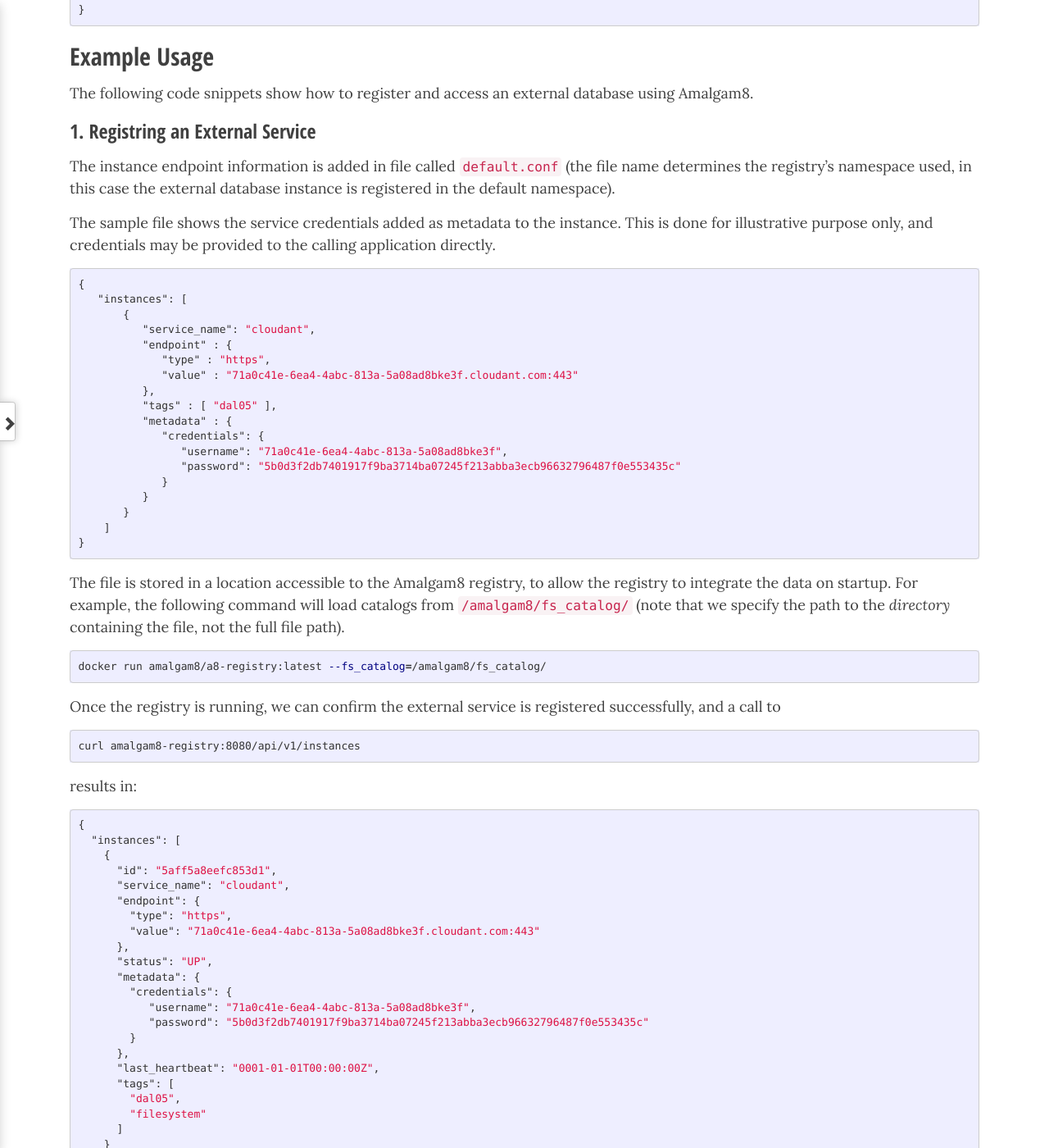
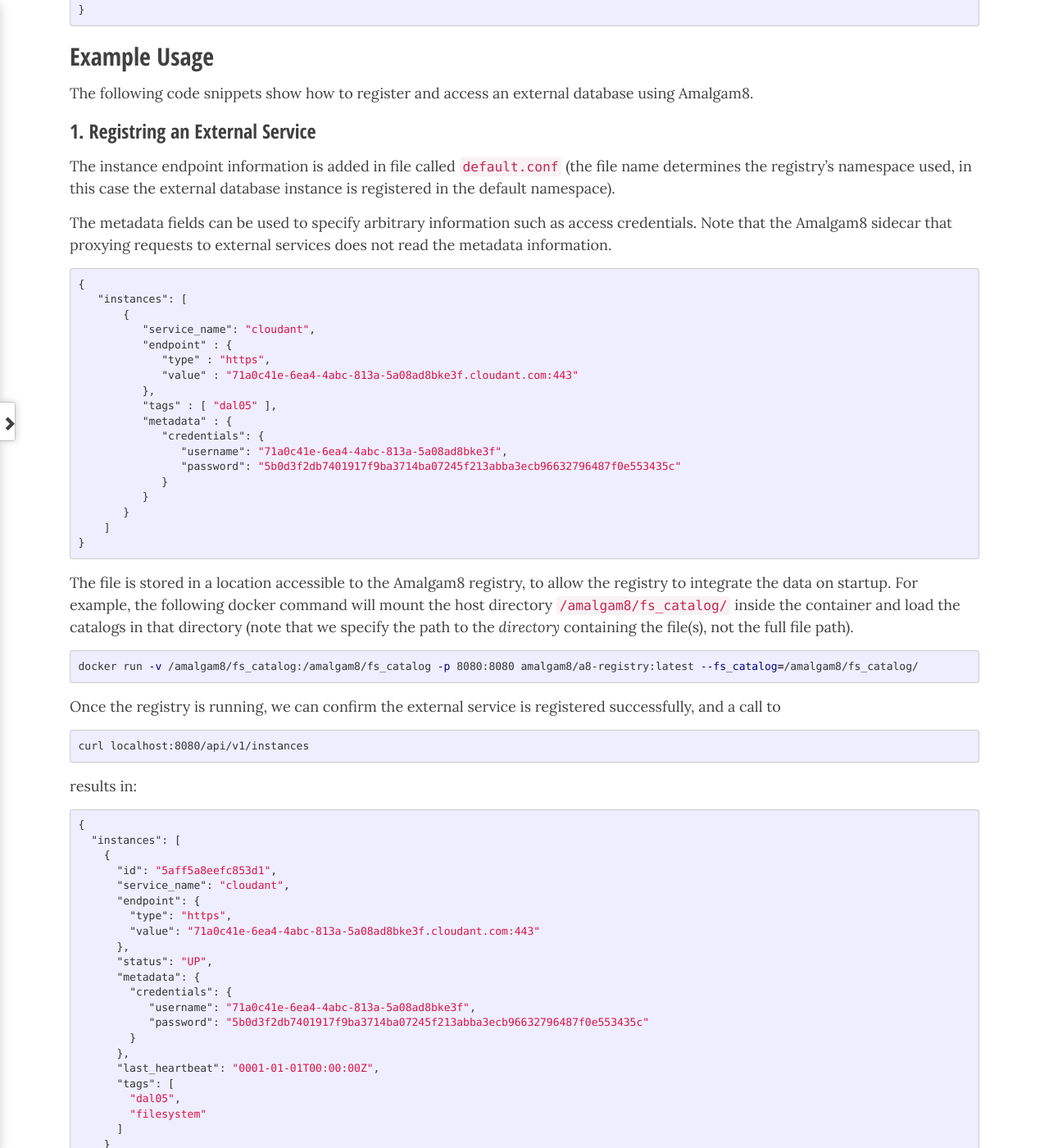
Before and after one commit to amalgam8/amalgam8.github.io, a Jekyll site: the page built from _docs/2-controlplane/2-registry/file-catalog.md, in a window 1280 px wide and 1400 px high, scrolled down 1144 px. Shown: the whole window at 82% size. Built offline with Jekyll 4.4.1, drawn with Linux system fonts in a browser that asks for light colours; nearby versions of some CDN libraries; comment, search, counter and statistics services are not loaded.

Commit message:
update file-catalog.md

````diff
--- a/_docs/2-controlplane/2-registry/file-catalog.md
+++ b/_docs/2-controlplane/2-registry/file-catalog.md
@@ -77,9 +77,9 @@
 (the file name determines the registry's namespace used, in this case the
 external database instance is registered in the default namespace).
 
-The sample file shows the service credentials added as metadata to the
-instance. This is done for illustrative purpose only, and credentials may
-be provided to the calling application directly.
+The metadata fields can be used to specify arbitrary information such as access credentials.
+Note that the Amalgam8 sidecar that proxying requests to external services does not read the
+metadata information.
 
 ```json
 {
@@ -104,19 +104,20 @@
 
 The file is stored in a location accessible to the Amalgam8 registry, to
 allow the registry to integrate the data on startup.  For example, the
-following command will load catalogs from `/amalgam8/fs_catalog/` (note
-that we specify the path to the _directory_ containing the file, not the
+following docker command will mount the host directory `/amalgam8/fs_catalog/`
+inside the container and load the catalogs in that directory (note
+that we specify the path to the _directory_ containing the file(s), not the
 full file path).
 
 ```bash
-docker run amalgam8/a8-registry:latest --fs_catalog=/amalgam8/fs_catalog/
+docker run -v /amalgam8/fs_catalog:/amalgam8/fs_catalog -p 8080:8080 amalgam8/a8-registry:latest --fs_catalog=/amalgam8/fs_catalog/
 ```
 
 Once the registry is running, we can confirm the external service is
 registered successfully, and a call to
 
 ```bash
-curl amalgam8-registry:8080/api/v1/instances
+curl localhost:8080/api/v1/instances
 ```
 
 results in:
````
